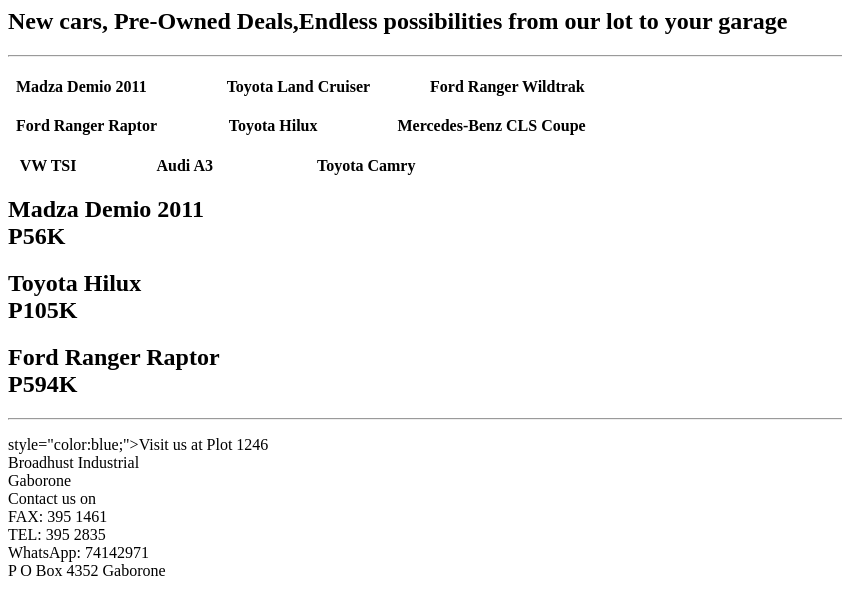
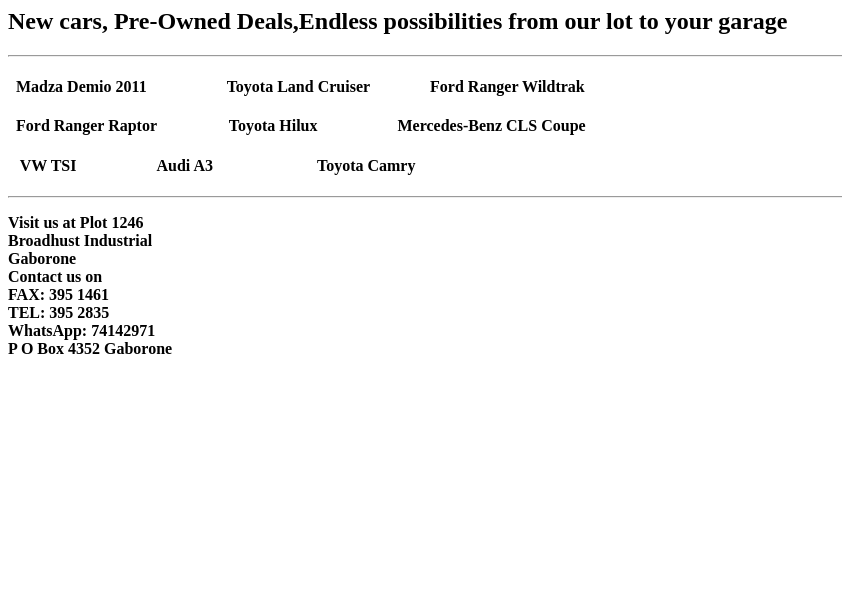
Before and after one commit to Bida24-108/SpeedstarMotors, a plain HTML site: page index.html in a window 1280 px wide. Shown: the whole page, without its empty margins (0-842 px from the left). Drawn offline with Linux system fonts and the light colour scheme.

Commit message:
Update index.html

```diff
--- a/index.html
+++ b/index.html
@@ -9,8 +9,7 @@
 	<h4>&nbsp&nbspFord Ranger Raptor 	&nbsp&nbsp&nbsp&nbsp&nbsp&nbsp&nbsp&nbsp&nbsp&nbsp&nbsp&nbsp&nbsp&nbsp&nbsp&nbsp&nbspToyota 	Hilux&nbsp&nbsp&nbsp&nbsp&nbsp&nbsp&nbsp&nbsp&nbsp&nbsp&nbsp&nbsp	&nbsp&nbsp&nbsp&nbsp&nbsp&nbsp&nbspMercedes-Benz CLS Coupe</h4>
 	<h4>&nbsp&nbsp VW TSI 	&nbsp&nbsp&nbsp&nbsp&nbsp&nbsp&nbsp&nbsp&nbsp&nbsp&nbsp&nbsp&nbsp&nbsp&nbsp&nbsp&nbsp&nbsp&nbspAudi A3&nbsp&nbsp&nbsp&nbsp&nbsp&nbsp&nbsp&nbsp&nbsp&nbsp&nbsp&nbsp&nbsp&nbsp&nbsp&nbsp&nbsp&nbsp&nbsp&nbsp&nbsp&nbsp&nbsp&nbsp&nbsp&nbspToyota Camry</h4>
 
-<h2> Madza Demio 2011<br>P56K</h2><h2>Toyota Hilux<br>P105K</h2><h2>Ford Ranger Raptor<br>P594K</h2>
 <hr />
-<p>style="color:blue;">Visit us at Plot 1246 <br>Broadhust Industrial<br>Gaborone<br>Contact us on<br>FAX: 395 1461<br>TEL: 395 2835<br>WhatsApp: 74142971<br>P O Box 4352 Gaborone</p>
+<p><b>Visit us at Plot 1246 <br>Broadhust Industrial<br>Gaborone<br>Contact us on<br>FAX: 395 1461<br>TEL: 395 2835<br>WhatsApp: 74142971<br>P O Box 4352 Gaborone</p>
 </body>
 </html>
```
